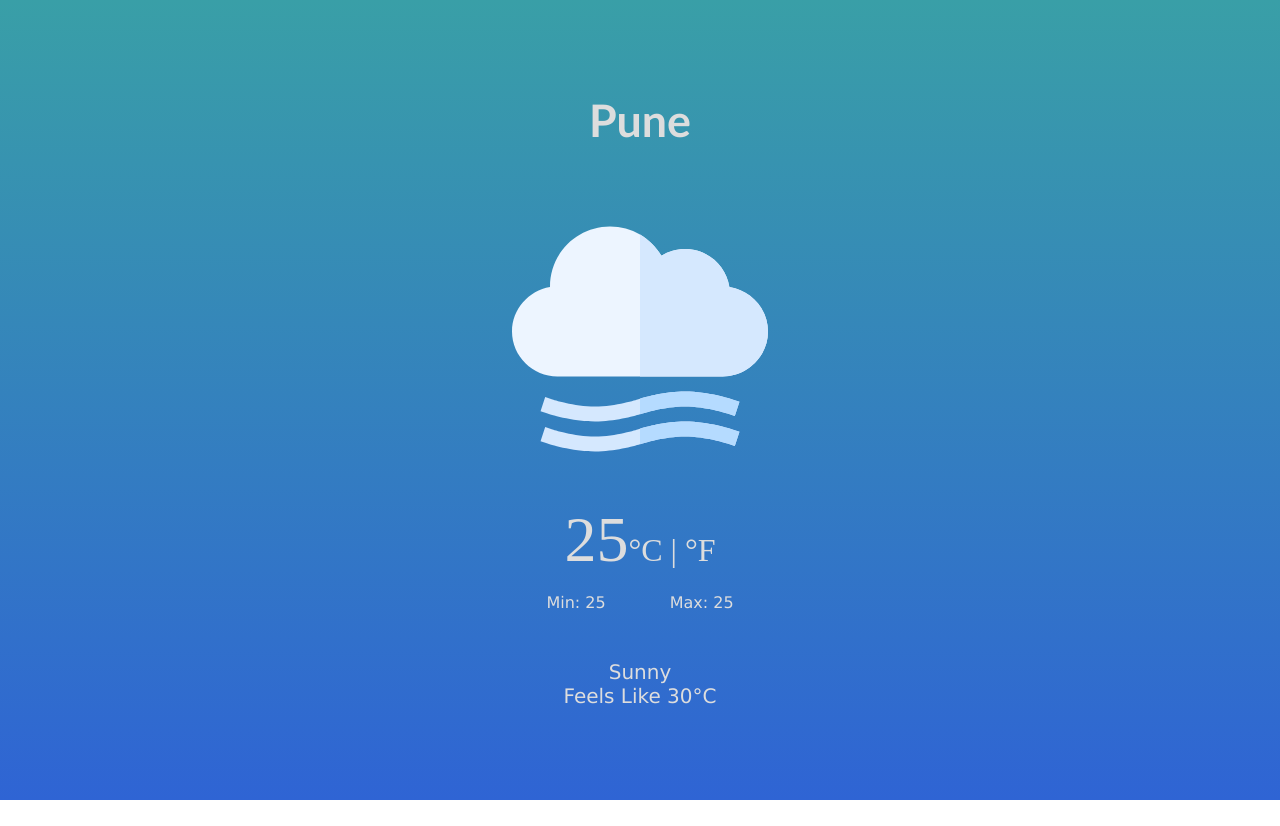
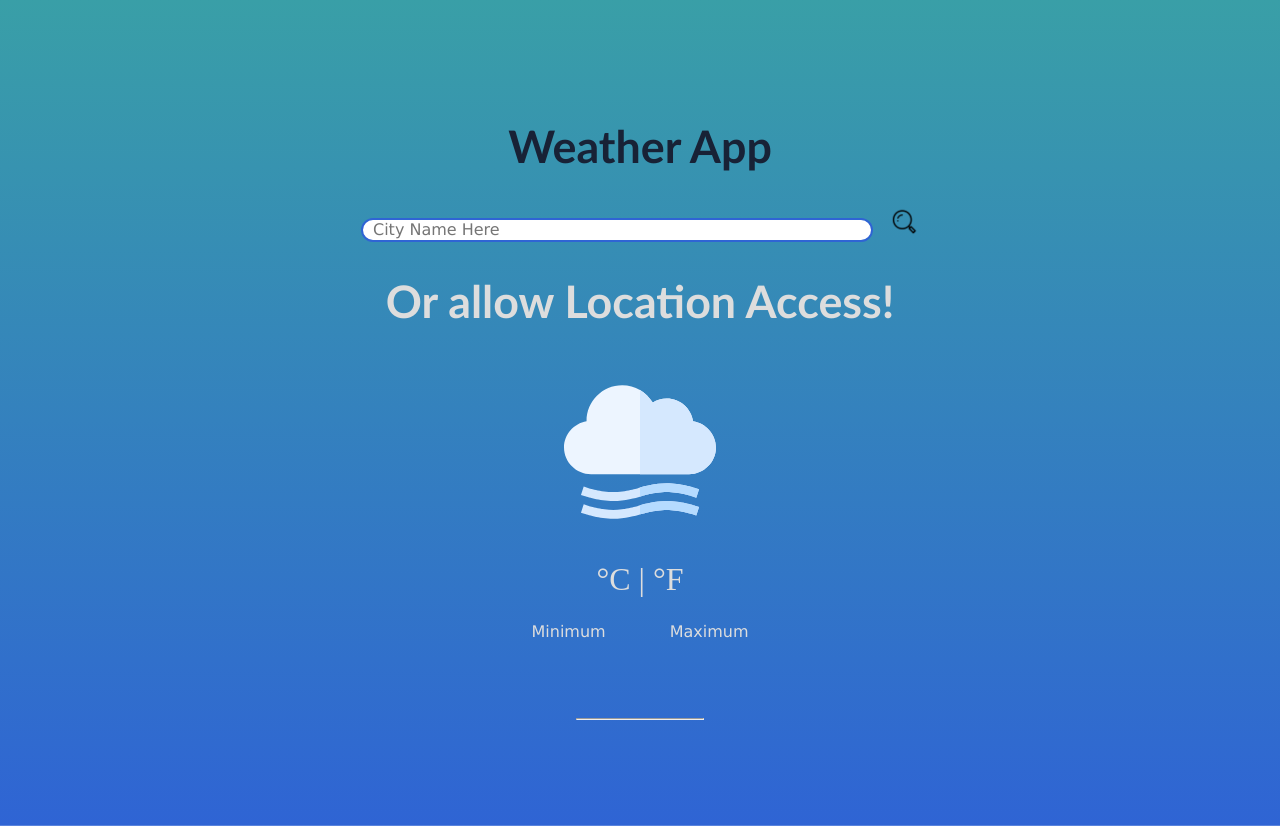
Before and after one commit to aditya278/TheHackingSchool, a plain HTML site: page WeatherApp/index.html in a window 1280 px wide. Before the commit the page ends 800 px from the top, so only its background shows below. Drawn offline with nearby package versions, Linux system fonts and the light colour scheme.

Commit message:
Updated by adding Search by City option

```diff
--- a/WeatherApp/index.html
+++ b/WeatherApp/index.html
@@ -3,28 +3,37 @@
 <head>
     <meta charset="UTF-8">
     <meta name="viewport" content="width=device-width, initial-scale=1.0">
+    <meta name="description" content="Weather App to find the weather of your city!">
+    <meta property="og:title" content="Weather App">
+    <meta property="og:description" content="Weather App to find the weather of your city!">
+    <meta property="og:image" content="./icons/atmosphere.svg">
+    <!-- <meta http-equiv="refresh" content="2;url=https://iadityashukla.com/" /> -->
     <title>Weather App</title>
     <link rel="stylesheet" href="style.css">
 </head>
 <body>
     <div class="container">
+        <h1 id="AppName">Weather App</h1>
         <div class="location">
-            <h1 id="location-city">Pune</h1>
+            <input type="text" id="location-city-name" placeholder="City Name Here"/><img id="search-icon" src="icons/search.png" onclick="searchWeatherByName();"/><img src="icons/loading.gif" id="loading"/>
+            <h1 id="location-city">Or allow Location Access!</h1>
         </div>
-        <div class="temprature">
+        <div class="temprature" id="temprature">
             <img id="temprature-icon" src="./icons/atmosphere.svg" alt="atmosphere">
-            <p><span id="temprature-value">25</span><span id="temprature-unit" onclick="changeTempUnit();">°C | °F</span></p>
+            <p><span id="temprature-value"></span><span id="temprature-unit" onclick="changeTempUnit();">°C | °F</span></p>
             <div class="temprature-minmax">
-                <p id="temprature-min">Min: 25</p>
-                <p id="temprature-max">Max: 25</p>
+                <p id="temprature-min">Minimum</p>
+                <p id="temprature-max">Maximum</p>
             </div>
         </div>
-        <div class="details">
-            <p id="details-description">Sunny</p>
-            <p id="details-feelslike">Feels Like 30°C</p>
+        <div class="details" id="details">
+            <p id="details-description"></p>
+            <hr style="width: 10vw; align-self: center; margin: 0; display: inline-block; ">
+            <p id="details-feelslike"></p>
         </div>
     </div>
-    <script src="https://unpkg.com/axios/dist/axios.min.js"></script>
+    <script src="https://unpkg.com/axios/dist/axios.min.js" crossorigin="anonymous"></script>
+    <script src="config.js"></script>
     <script src="script.js"></script>
 </body>
 </html>
--- a/WeatherApp/script.js
+++ b/WeatherApp/script.js
@@ -1,13 +1,19 @@
+const apiKey = config.API_KEY;
+
 function main() {
     let long;
     let lat;
 
     if(navigator.geolocation) {
+
         navigator.geolocation.getCurrentPosition((position) => {
             long = position.coords.longitude;
             lat = position.coords.latitude;
+            console.log(lat,long);
+            document.getElementById('loading').style.display = 'inline-block';
             getCityWeather(lat, long)
                 .then((res) => {
+                    document.getElementById('loading').style.display = 'none';
                     const city = res.data.name;
                     const temprature = (res.data.main.temp - 273.15).toFixed(0);
                     const feelsLike = (res.data.main.feels_like - 273.15).toFixed(0);
@@ -18,7 +24,7 @@ function main() {
                     const maxTemp = (res.data.main.temp_max - 273.15).toFixed(0);
                     document.getElementById("location-city").innerHTML = city;
                     document.getElementById("temprature-value").innerHTML = temprature;
-                    document.getElementById("details-description").innerHTML = weather_desc;
+                    document.getElementById("details-description").innerHTML = weather_desc.charAt(0).toUpperCase() + weather_desc.slice(1);;
                     document.getElementById("details-feelslike").innerHTML = `Feels like: ${feelsLike}°C`;
                     document.getElementById("temprature-min").innerHTML = `Min: ${minTemp}°C`;
                     document.getElementById("temprature-max").innerHTML = `Max: ${maxTemp}°C`;
@@ -47,16 +53,73 @@ function main() {
                       }
                 })
                 .catch((err) => {
-                    console.log(err.message);
+                    alert("Something went wrong!");
                 });
         })
     }
 }
 
 const getCityWeather = (lat, long) => {
-    const URL = 'http://api.openweathermap.org/data/2.5/weather?';
-    const apiCall = `${URL}lat=${lat}&lon=${long}&appid=ff92aeed286bc824f06aa14b2a0e08b3`;
+    //const proxy = "https://cors-anywhere.herokuapp.com/";
+    //const URL = `${proxy}https://api.openweathermap.org/data/2.5/weather?`;
+    const URL = `http://api.openweathermap.org/data/2.5/weather?`;
+    const apiCall = `${URL}lat=${lat}&lon=${long}&appid=${apiKey}`;
     return axios.get(apiCall);
+}
+
+const getCityWeatherByName = (cityName) => {
+    //const proxy = "https://cors-anywhere.herokuapp.com/";
+    //const URL = `${proxy}https://api.openweathermap.org/data/2.5/weather?`;
+    const URL = `http://api.openweathermap.org/data/2.5/weather?`;
+    const apiCall = `${URL}q=${cityName}&appid=${apiKey}`;
+    return axios.get(apiCall);
+}
+
+function searchWeatherByName() {
+    const cityname = document.getElementById('location-city-name').value;
+    getCityWeatherByName(cityname)
+                .then((res) => {
+                    const city = res.data.name;
+                    const temprature = (res.data.main.temp - 273.15).toFixed(0);
+                    const feelsLike = (res.data.main.feels_like - 273.15).toFixed(0);
+                    const tempUnit = 'C';
+                    const weather_id = res.data.weather[0].id;
+                    const weather_desc = res.data.weather[0].description;
+                    const minTemp = (res.data.main.temp_min - 273.15).toFixed(0);
+                    const maxTemp = (res.data.main.temp_max - 273.15).toFixed(0);
+                    document.getElementById("location-city").innerHTML = city;
+                    document.getElementById("temprature-value").innerHTML = temprature;
+                    document.getElementById("details-description").innerHTML = weather_desc.charAt(0).toUpperCase() + weather_desc.slice(1);;
+                    document.getElementById("details-feelslike").innerHTML = `Feels like: ${feelsLike}°C`;
+                    document.getElementById("temprature-min").innerHTML = `Min: ${minTemp}°C`;
+                    document.getElementById("temprature-max").innerHTML = `Max: ${maxTemp}°C`;
+
+                    let tempIcon = document.getElementById("temprature-icon");
+                    if (weather_id<250){
+                        tempIcon.src = './icons/storm.svg' ;
+                      }
+                      else if (weather_id<350){
+                        tempIcon.src = './icons/drizzle.svg' ;
+                      }
+                      else if (weather_id<550){
+                        tempIcon.src = './icons/rain.svg' ;
+                      }
+                      else if (weather_id<650){
+                        tempIcon.src = './icons/snow.svg' ;
+                      }
+                      else if (weather_id<800){
+                        tempIcon.src = './icons/atmosphere.svg' ;
+                      }
+                      else if (weather_id===800){
+                        tempIcon.src = './icons/sun.svg' ;
+                      }
+                      else if(weather_id>800){
+                        tempIcon.src = './icons/clouds.svg' ;
+                      }
+                })
+                .catch((err) => {
+                    alert("Enter valid City Please!");
+                });
 }
 
 function changeTempUnit() {
--- a/WeatherApp/style.css
+++ b/WeatherApp/style.css
@@ -2,11 +2,30 @@
     box-sizing: border-box;
     margin: 0;
     padding: 0;
+    font-size: 1rem;
 }
 
+@media only screen and (max-width: 360px) {
+    * {
+      font-size: 0.8rem;
+    }
+}
+
+@media only screen and (max-width: 1300) {
+    * {
+      font-size: 0.5rem;
+    }
+}
+
+
 body {
-    height: 100vh;
+    margin-top: 2vw;
+    height: auto;
+    width: auto;
     background-image: linear-gradient(#399fa7, #2f64d4);
+    background-repeat: no-repeat;
+    background-position: center center;
+    background-size: cover;
 }
 
 .container {
@@ -18,14 +37,21 @@ body {
     height: 100vh;
 }
 
+.temp-data {
+    border: 5px solid;
+}
 .location, .temprature, .details {
     text-align: center;
     color: rgb(221, 221, 221);
 }
 
+.location {
+    margin-top: 4vh;
+}
+
 .temprature #temprature-icon {
-    margin: 2rem;
-    width: 20%;
+    margin-top: 1rem;
+    width: 9.5rem;
     height: auto;
 }
 
@@ -57,10 +83,52 @@ body {
     margin: 2rem;
     font-size: 2.8rem;
     font-family: 'Trebuchet MS', 'Lucida Sans Unicode', 'Lucida Grande', 'Lucida Sans', Arial, sans-serif;
+
+}
+
+#AppName {
+    margin-top: 1rem;
+    font-size: 2.8rem;
+    font-family: 'Trebuchet MS', 'Lucida Sans Unicode', 'Lucida Grande', 'Lucida Sans', Arial, sans-serif;
+    text-align: center;
+    color: #182236;
+}
+
+.location #search-icon {
+    cursor: pointer;
+    height: 30px;
+    width: 30px;
+    color: white;
+    height: auto;
+    margin-left: 1rem;
+}
+
+.location #location-city-name {
+    width: 40%;
+    height: 2vh;
+    border-radius: 100px;
+    padding: 10px;
+    border: 2px solid #2f64d4;
+    font-size: 1rem;
+    font-family: Verdana, Geneva, Tahoma, sans-serif;
+}
+
+#location-city-name:focus {
+    outline: none;
 }
 
 .details {
-    margin: 2rem;
-    font-size: 1.25rem;
+    margin-top: 1.5rem;
     font-family: Verdana, Geneva, Tahoma, sans-serif;
 }
+
+#details-description, #details-feelslike {
+    padding: 1.5vh;
+}
+
+#loading {
+    width: 30px;
+    height: auto;
+    margin-left: 30px;
+    display: none;
+}
```
Also changed, not shown: WeatherApp/icons/loading.gif (added), WeatherApp/icons/search.png (added), 1 other file.
